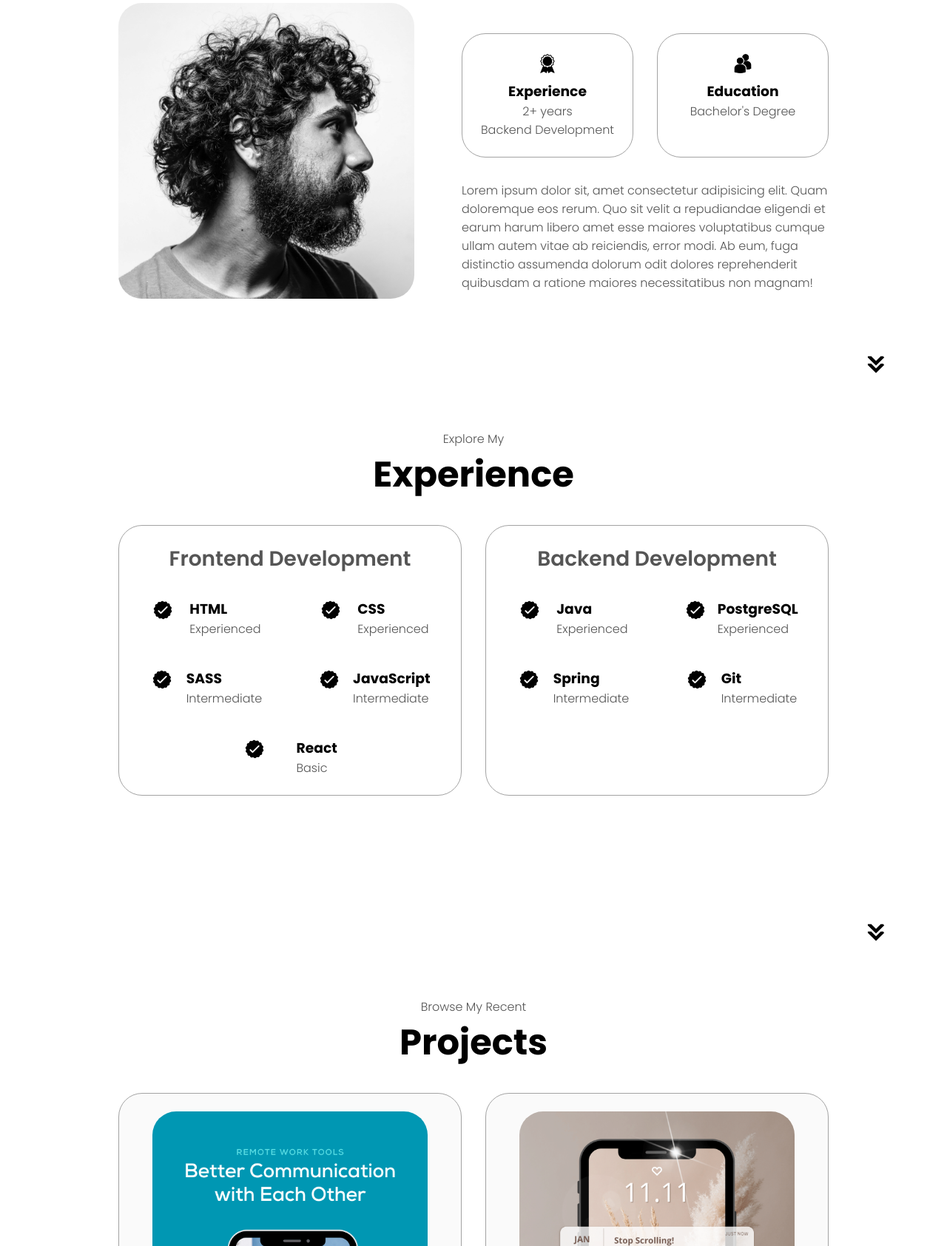
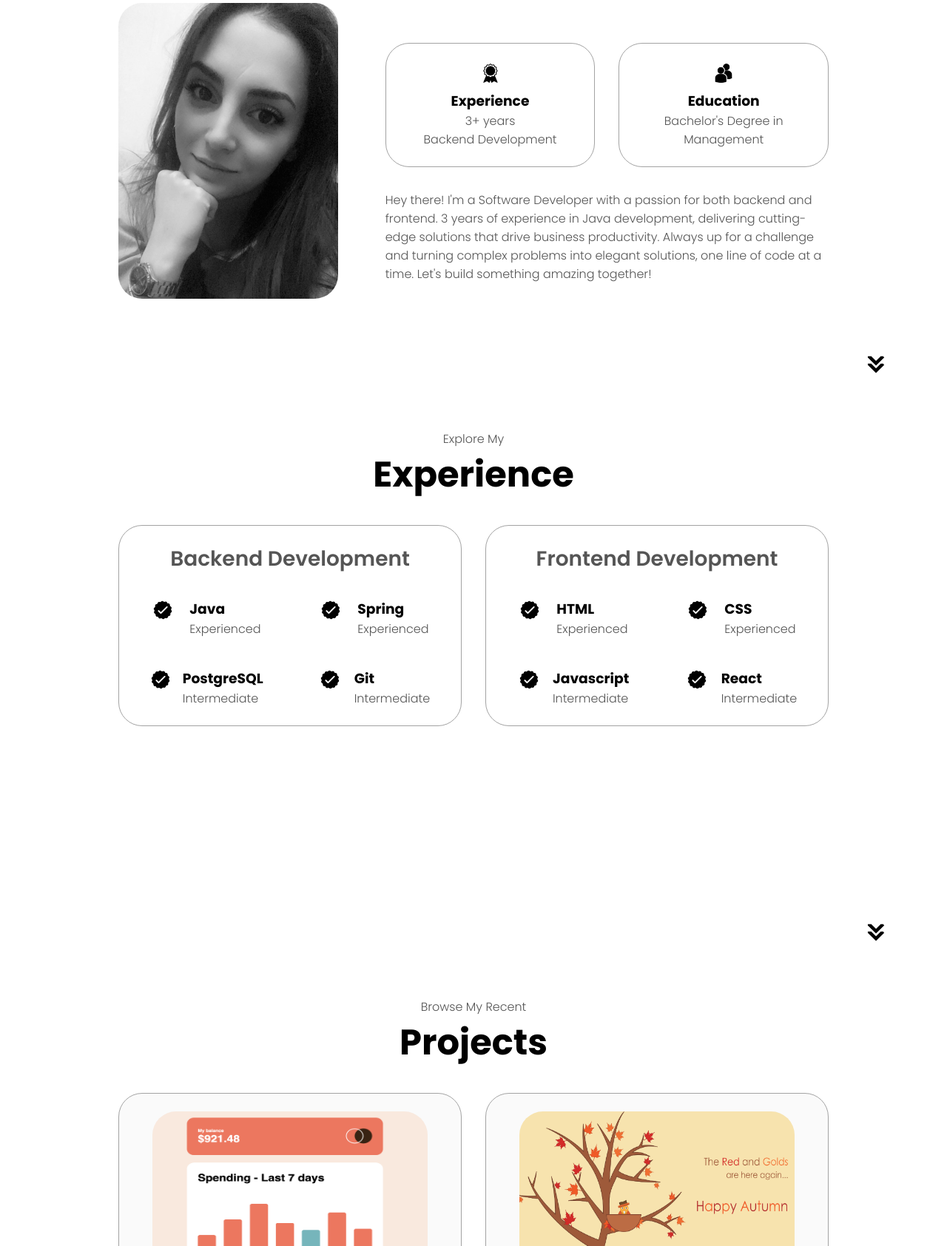
Before and after one commit to DianaSagoyan/portfolio, a plain HTML site: page index.html in a window 1280 px wide. Shown: the part 1115-2800 px from the top of the page at 74% size. Drawn offline with Linux system fonts and the light colour scheme.

Commit message:
final changes

```diff
--- a/index.html
+++ b/index.html
@@ -47,10 +47,7 @@
 
     <section id="profile">
       <div class="section__pic-container">
-        <img
-          src="./assets/profile-pic.png"
-          alt="Diana Sagoyan Profile picture"
-        />
+        <img src="./assets/profile.png" alt="Diana Sagoyan Profile picture" />
       </div>
       <div class="section__text">
         <p class="section__text__p1">Hello, I'm</p>
@@ -59,12 +56,12 @@
         <div class="btn-container">
           <button
             class="btn btn-color-2"
-            onclick="window.open('./assets/resume-example.pdf')"
+            onclick="window.open('./assets/DianaSagoyan__Resume.pdf')"
           >
             Download CV
           </button>
           <button class="btn btn-color-1" onclick="location.href ='./#contact'">
-            Download CV
+            Contact Info
           </button>
         </div>
 
@@ -91,7 +88,7 @@
       <div class="section-container">
         <div class="section__pic-container">
           <img
-            src="./assets/about-pic.png"
+            src="./assets/about-picture.JPG"
             alt="Profile Picture"
             class="about-pic"
           />
@@ -105,7 +102,7 @@
                 class="icon"
               />
               <h3>Experience</h3>
-              <p>2+ years <br />Backend Development</p>
+              <p>3+ years <br />Backend Development</p>
             </div>
             <div class="details-container">
               <img
@@ -114,17 +111,12 @@
                 class="icon"
               />
               <h3>Education</h3>
-              <p>Bachelor's Degree</p>
+              <p>Bachelor's Degree in Management</p>
             </div>
           </div>
           <div class="text-container">
             <p>
-              Lorem ipsum dolor sit, amet consectetur adipisicing elit. Quam
-              doloremque eos rerum. Quo sit velit a repudiandae eligendi et
-              earum harum libero amet esse maiores voluptatibus cumque ullam
-              autem vitae ab reiciendis, error modi. Ab eum, fuga distinctio
-              assumenda dolorum odit dolores reprehenderit quibusdam a ratione
-              maiores necessitatibus non magnam!
+                Hey there! I'm a Software Developer with a passion for both backend and frontend. 3 years of experience in Java development, delivering cutting-edge solutions that drive business productivity. Always up for a challenge and turning complex problems into elegant solutions, one line of code at a time. Let's build something amazing together!
             </p>
           </div>
         </div>
@@ -142,6 +134,56 @@
       <h1 class="title">Experience</h1>
       <div class="experience-details-container">
         <div class="about-containers">
+          <div class="details-container">
+            <h2 class="experience-sub-title">Backend Development</h2>
+            <div class="article-container">
+              <article>
+                <img
+                  src="./assets/checkmark.png"
+                  alt="Experience icon"
+                  class="icon"
+                />
+                <div>
+                  <h3>Java</h3>
+                  <p>Experienced</p>
+                </div>
+              </article>
+              <article>
+                <img
+                  src="./assets/checkmark.png"
+                  alt="Experience icon"
+                  class="icon"
+                />
+                <div>
+                  <h3>Spring</h3>
+                  <p>Experienced</p>
+                </div>
+              </article>
+              <article>
+                <img
+                  src="./assets/checkmark.png"
+                  alt="Experience icon"
+                  class="icon"
+                />
+                <div>
+                  <h3>PostgreSQL</h3>
+                  <p>Intermediate</p>
+                </div>
+              </article>
+              <article>
+                <img
+                  src="./assets/checkmark.png"
+                  alt="Experience icon"
+                  class="icon"
+                />
+                <div>
+                  <h3>Git</h3>
+                  <p>Intermediate</p>
+                </div>
+
+            </div>
+          </div>
+
           <div class="details-container">
             <h2 class="experience-sub-title">Frontend Development</h2>
             <div class="article-container">
@@ -174,18 +216,7 @@
                   class="icon"
                 />
                 <div>
-                  <h3>SASS</h3>
-                  <p>Intermediate</p>
-                </div>
-              </article>
-              <article>
-                <img
-                  src="./assets/checkmark.png"
-                  alt="Experience icon"
-                  class="icon"
-                />
-                <div>
-                  <h3>JavaScript</h3>
+                  <h3>Javascript</h3>
                   <p>Intermediate</p>
                 </div>
               </article>
@@ -197,56 +228,6 @@
                 />
                 <div>
                   <h3>React</h3>
-                  <p>Basic</p>
-                </div>
-              </article>
-            </div>
-          </div>
-
-          <div class="details-container">
-            <h2 class="experience-sub-title">Backend Development</h2>
-            <div class="article-container">
-              <article>
-                <img
-                  src="./assets/checkmark.png"
-                  alt="Experience icon"
-                  class="icon"
-                />
-                <div>
-                  <h3>Java</h3>
-                  <p>Experienced</p>
-                </div>
-              </article>
-              <article>
-                <img
-                  src="./assets/checkmark.png"
-                  alt="Experience icon"
-                  class="icon"
-                />
-                <div>
-                  <h3>PostgreSQL</h3>
-                  <p>Experienced</p>
-                </div>
-              </article>
-              <article>
-                <img
-                  src="./assets/checkmark.png"
-                  alt="Experience icon"
-                  class="icon"
-                />
-                <div>
-                  <h3>Spring</h3>
-                  <p>Intermediate</p>
-                </div>
-              </article>
-              <article>
-                <img
-                  src="./assets/checkmark.png"
-                  alt="Experience icon"
-                  class="icon"
-                />
-                <div>
-                  <h3>Git</h3>
                   <p>Intermediate</p>
                 </div>
               </article>
@@ -270,7 +251,7 @@
           <div class="details-container color-container">
             <div class="article-container">
               <img
-                src="./assets/project-1.png"
+                src="./assets/proj-1.png"
                 alt="Project 1"
                 class="project-img"
               />
@@ -279,13 +260,13 @@
             <div class="btn-container">
               <button
                 class="btn btn-color-2 project-btn"
-                onclick="location.href = 'https://github.com/DianaSagoyan'"
+                onclick="location.href = 'https://github.com/DianaSagoyan/expenses-chart-component-main'"
               >
                 Github
               </button>
               <button
                 class="btn btn-color-2 project-btn"
-                onclick="location.href = 'https://github.com/DianaSagoyan'"
+                onclick="location.href = 'https://expenses-chart-component-main-ivory.vercel.app/'"
               >
                 Live Demo
               </button>
@@ -294,8 +275,8 @@
           <div class="details-container color-container">
             <div class="article-container">
               <img
-                src="./assets/project-2.png"
-                alt="Project 1"
+                src="./assets/proj-2.png"
+                alt="Project 2"
                 class="project-img"
               />
             </div>
@@ -303,13 +284,13 @@
             <div class="btn-container">
               <button
                 class="btn btn-color-2 project-btn"
-                onclick="location.href = 'https://github.com/DianaSagoyan'"
+                onclick="location.href = 'https://github.com/DianaSagoyan/Autumn-Animation'"
               >
                 Github
               </button>
               <button
                 class="btn btn-color-2 project-btn"
-                onclick="location.href = 'https://github.com/DianaSagoyan'"
+                onclick="location.href = 'https://autumn-animation.vercel.app/'"
               >
                 Live Demo
               </button>
@@ -318,8 +299,8 @@
           <div class="details-container color-container">
             <div class="article-container">
               <img
-                src="./assets/project-3.png"
-                alt="Project 1"
+                src="./assets/proj-3.png"
+                alt="Project 3"
                 class="project-img"
               />
             </div>
@@ -327,13 +308,13 @@
             <div class="btn-container">
               <button
                 class="btn btn-color-2 project-btn"
-                onclick="location.href = 'https://github.com/DianaSagoyan'"
+                onclick="location.href = 'https://github.com/DianaSagoyan/fylo-frontend-mentor-challenge'"
               >
                 Github
               </button>
               <button
                 class="btn btn-color-2 project-btn"
-                onclick="location.href = 'https://github.com/DianaSagoyan'"
+                onclick="location.href = 'https://fylo-frontend-mentor-challenge-plum.vercel.app/'"
               >
                 Live Demo
               </button>
--- a/style.css
+++ b/style.css
@@ -349,7 +349,7 @@ article .icon {
 .project-img {
   border-radius: 2rem;
   width: 90%;
-  height: 90%;
+  height: 35vh;
 }
 
 .project-title {
```
Also changed, not shown: assets/about-pic.png (deleted), assets/about-picture.jpg (added), assets/profile-pic-2.png (deleted), assets/profile-pic.png (deleted), assets/profile.png (added), assets/proj-1.png (added), assets/proj-2.png (added), assets/proj-3.png (added), assets/project-1.png (deleted), assets/project-2.png (deleted), assets/project-3.png (deleted), 2 other files.
